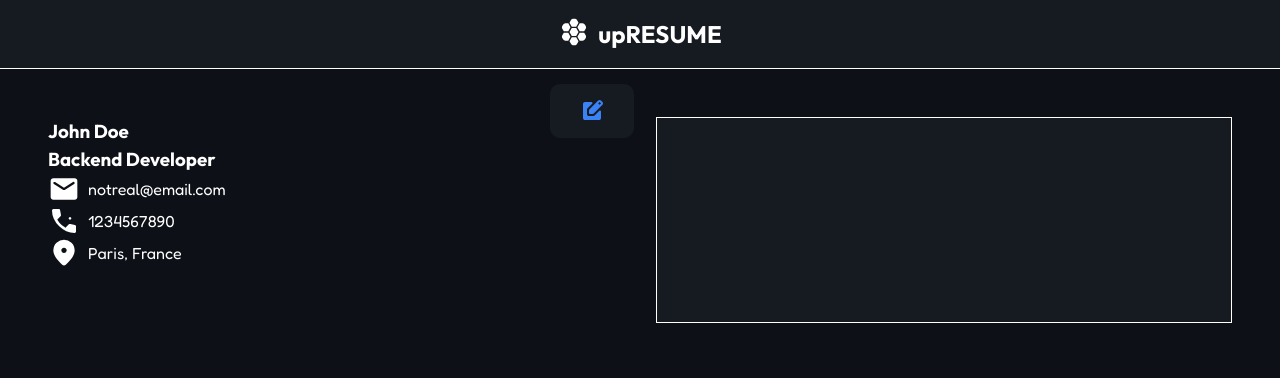
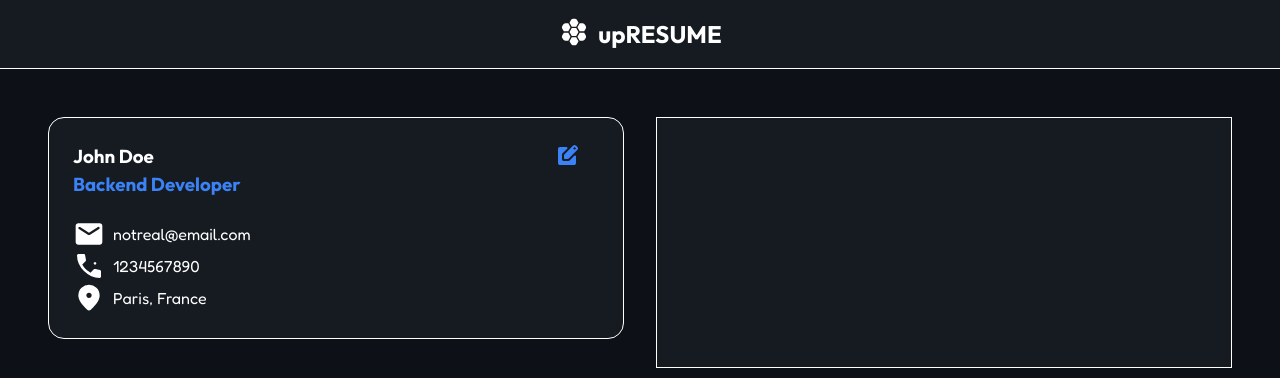
Before and after one commit to traejiik/cv-application, a React (Vite) app: page / in a window 1280 px wide. Shown: the top 378 px of the page. Built offline with nearby package versions, Linux system fonts and the light colour scheme.

Commit message:
fix: update classname

```diff
--- a/src/app/personalInfo.jsx
+++ b/src/app/personalInfo.jsx
@@ -71,7 +71,7 @@ export default function Personal({ isEditing, data, onChange, onToggleEdit, onCl
     );
   } else {
     return (
-      <div className="dispInfo">
+      <div className="dispPersonal">
         <div className="dispField">
           <h3>{data.name}</h3>
         </div>
```
